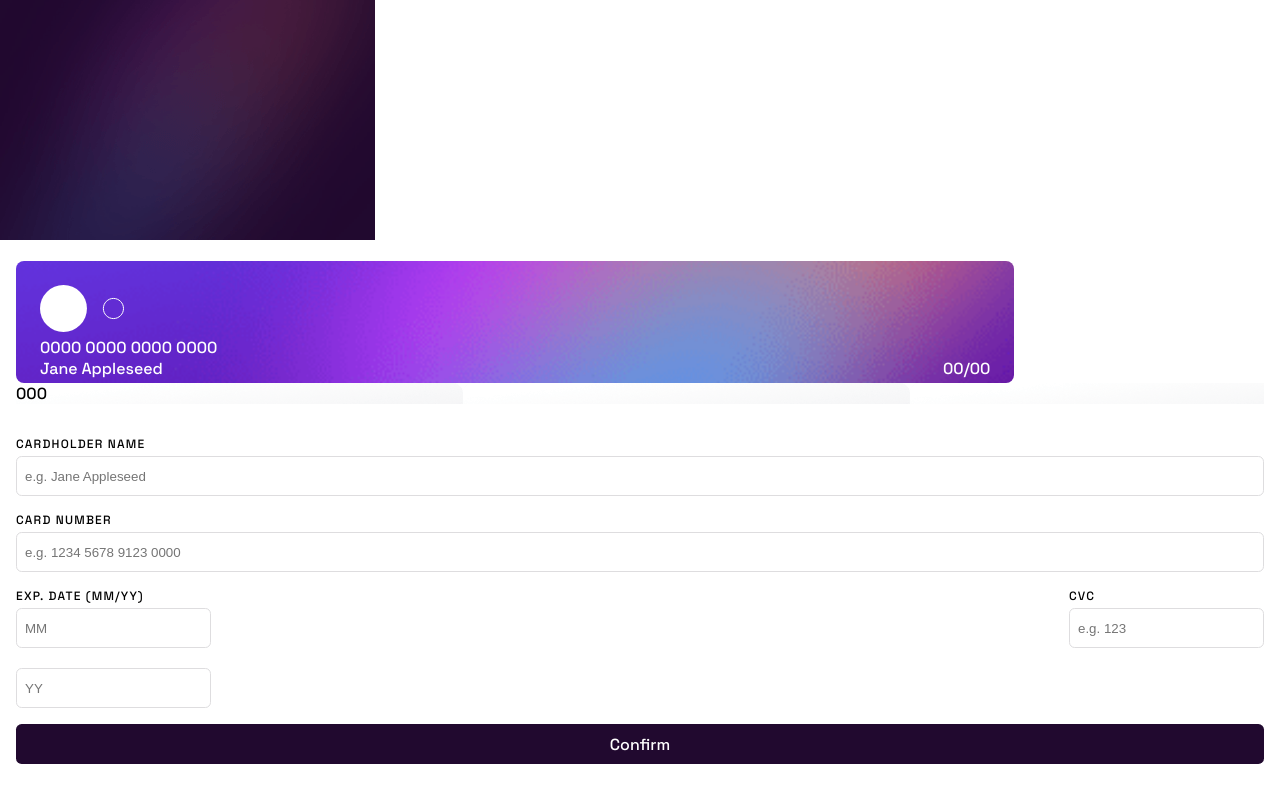
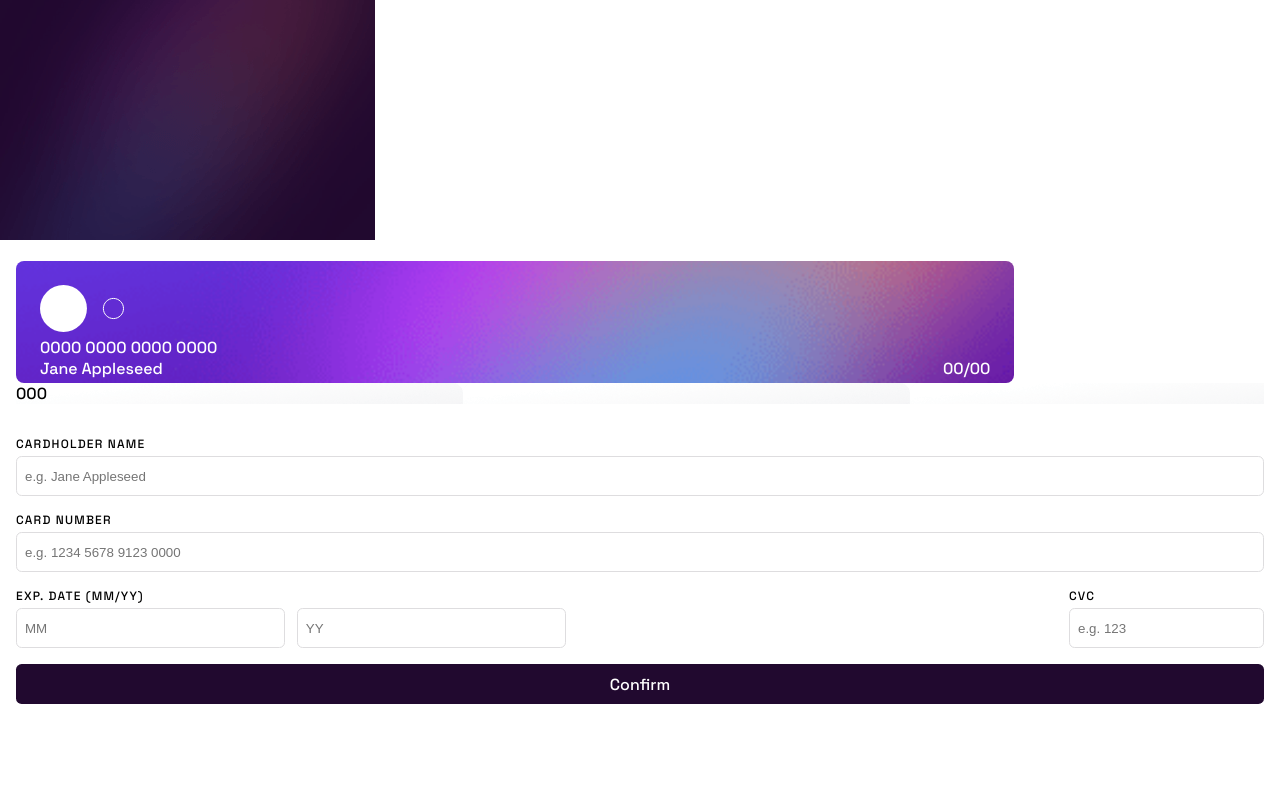
Before and after one commit to FabKaiz/interactive-card-details-react, a React (Create React App) app: page / in a window 1280 px wide. Built offline with nearby package versions, Linux system fonts and the light colour scheme.

Commit message:
added some classname to the form

```diff
--- a/src/components/Form/Form.jsx
+++ b/src/components/Form/Form.jsx
@@ -23,15 +23,17 @@ const Form = () => {
           </label>
 
           <div className="form__content-bottom">
-            <label>
+            <label className="form__date-label">
               Exp. Date (MM/YY)
-              <input type="number" name="month" placeholder="MM" />
-              <input type="number" name="year" placeholder="YY" />
+              <div className="date__input-container">
+                <input type="number" name="month" placeholder="MM" />
+                <input type="number" name="year" placeholder="YY" />
+              </div>
             </label>
 
             <label>
               CVC
-              <input type="number" placeholder="e.g. 123" />
+              <input className='cvc__input' type="number" placeholder="e.g. 123" />
             </label>
           </div>
 
```
